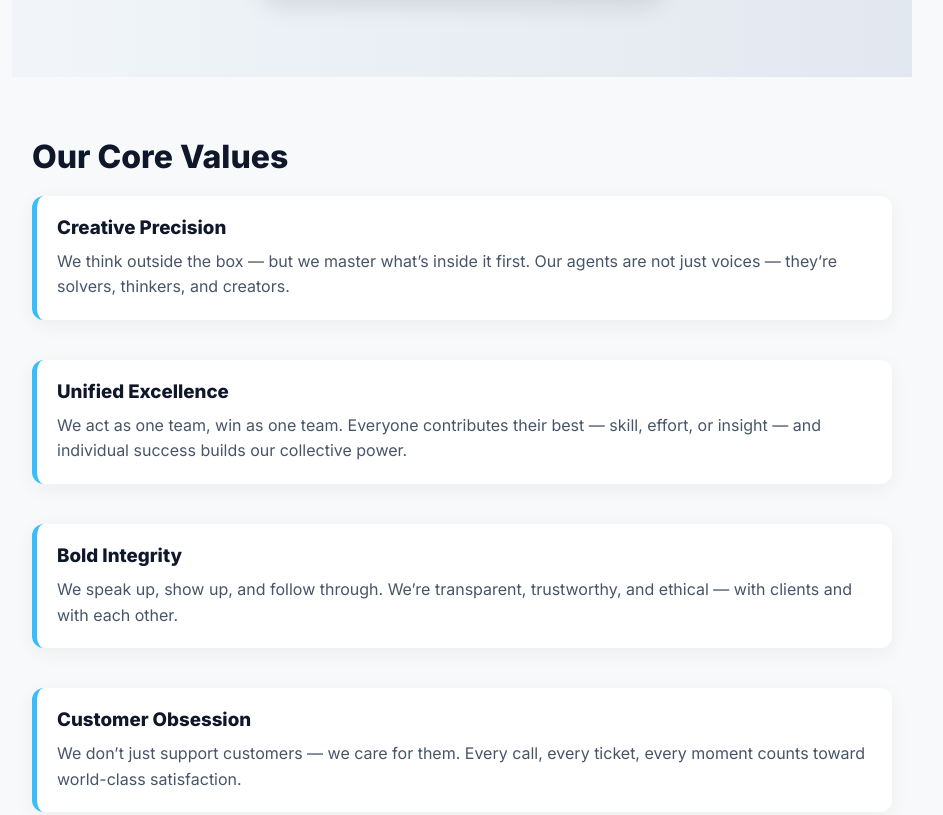
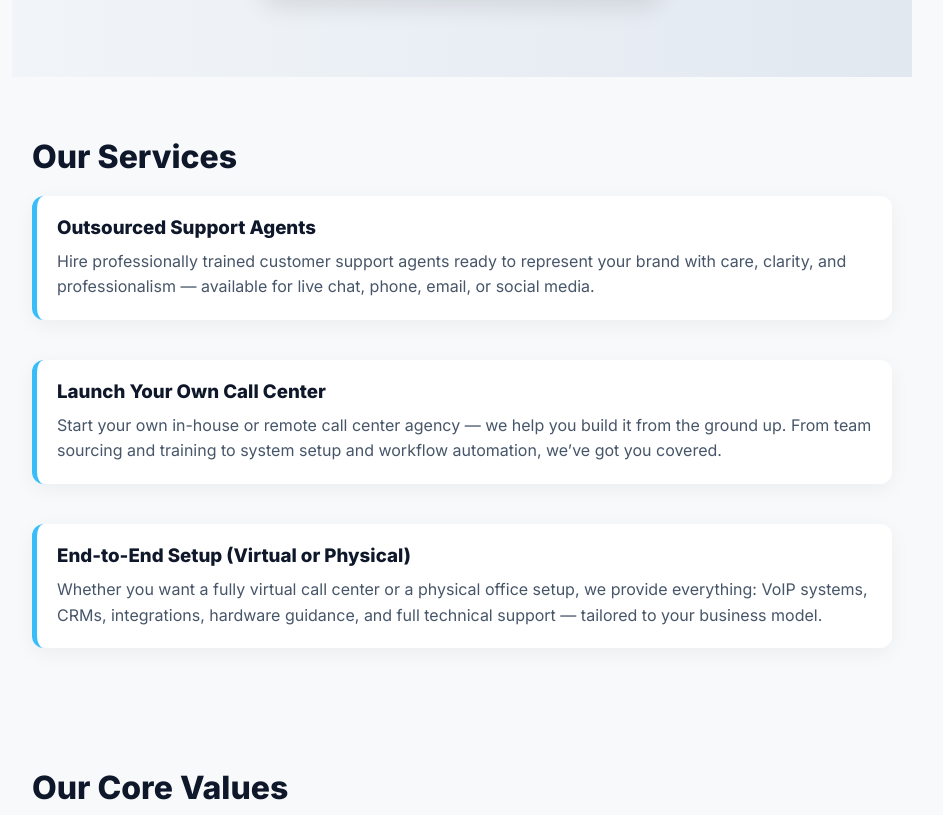
Before and after one commit to ramiz-alsafi/elitespro-website, a plain HTML site: page index.html in a window 1280 px wide. Shown: the part 640-1455 px from the top of the page, without its empty margins (178-1121 px from the left). Drawn offline with Linux system fonts and the light colour scheme.

Commit message:
index.html

```diff
--- a/index.html
+++ b/index.html
@@ -140,6 +140,24 @@
     <img src="callcenter.jpg" alt="Call center team working professionally" />
   </section>
 
+  <section id="services">
+    <h2>Our Services</h2>
+    <div class="values">
+      <div class="value">
+        <h3>Outsourced Support Agents</h3>
+        <p>Hire professionally trained customer support agents ready to represent your brand with care, clarity, and professionalism — available for live chat, phone, email, or social media.</p>
+      </div>
+      <div class="value">
+        <h3>Launch Your Own Call Center</h3>
+        <p>Start your own in-house or remote call center agency — we help you build it from the ground up. From team sourcing and training to system setup and workflow automation, we’ve got you covered.</p>
+      </div>
+      <div class="value">
+        <h3>End-to-End Setup (Virtual or Physical)</h3>
+        <p>Whether you want a fully virtual call center or a physical office setup, we provide everything: VoIP systems, CRMs, integrations, hardware guidance, and full technical support — tailored to your business model.</p>
+      </div>
+    </div>
+  </section>
+
   <section id="values">
     <h2>Our Core Values</h2>
     <div class="values">
```
